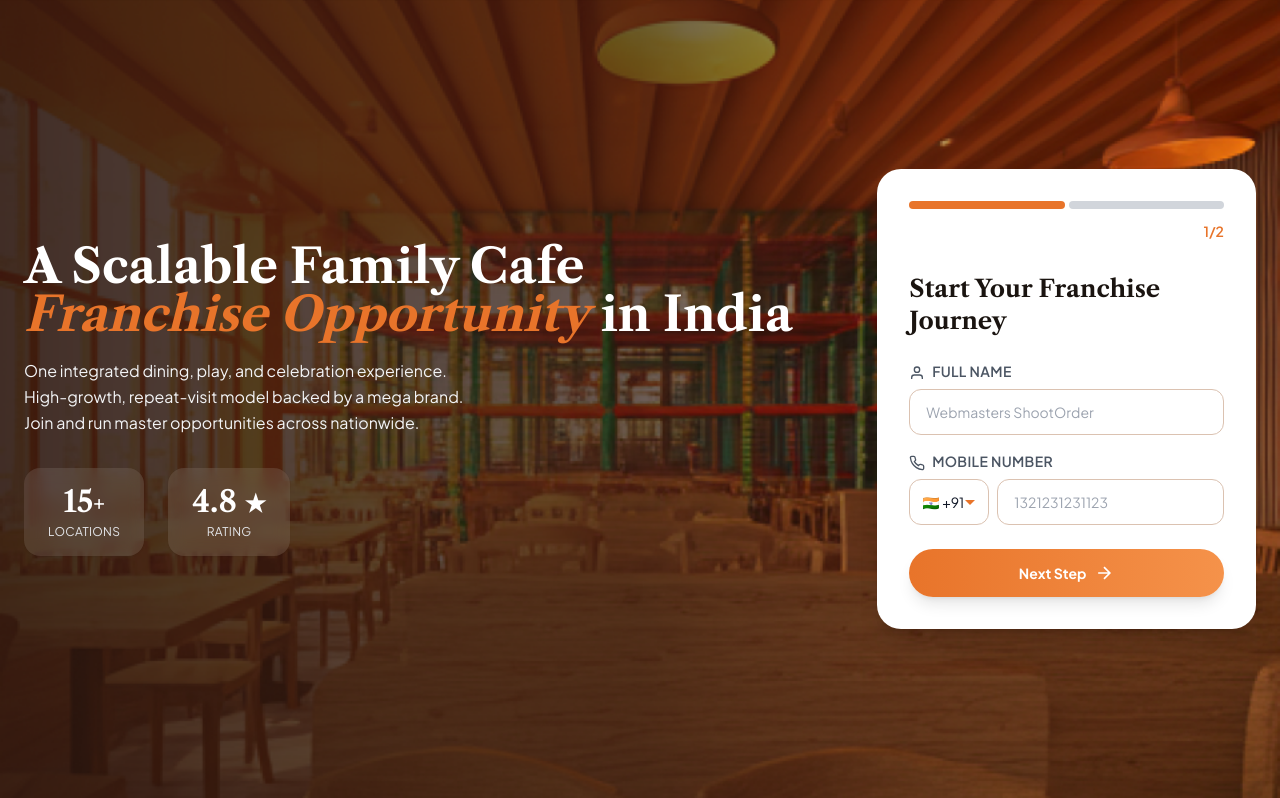
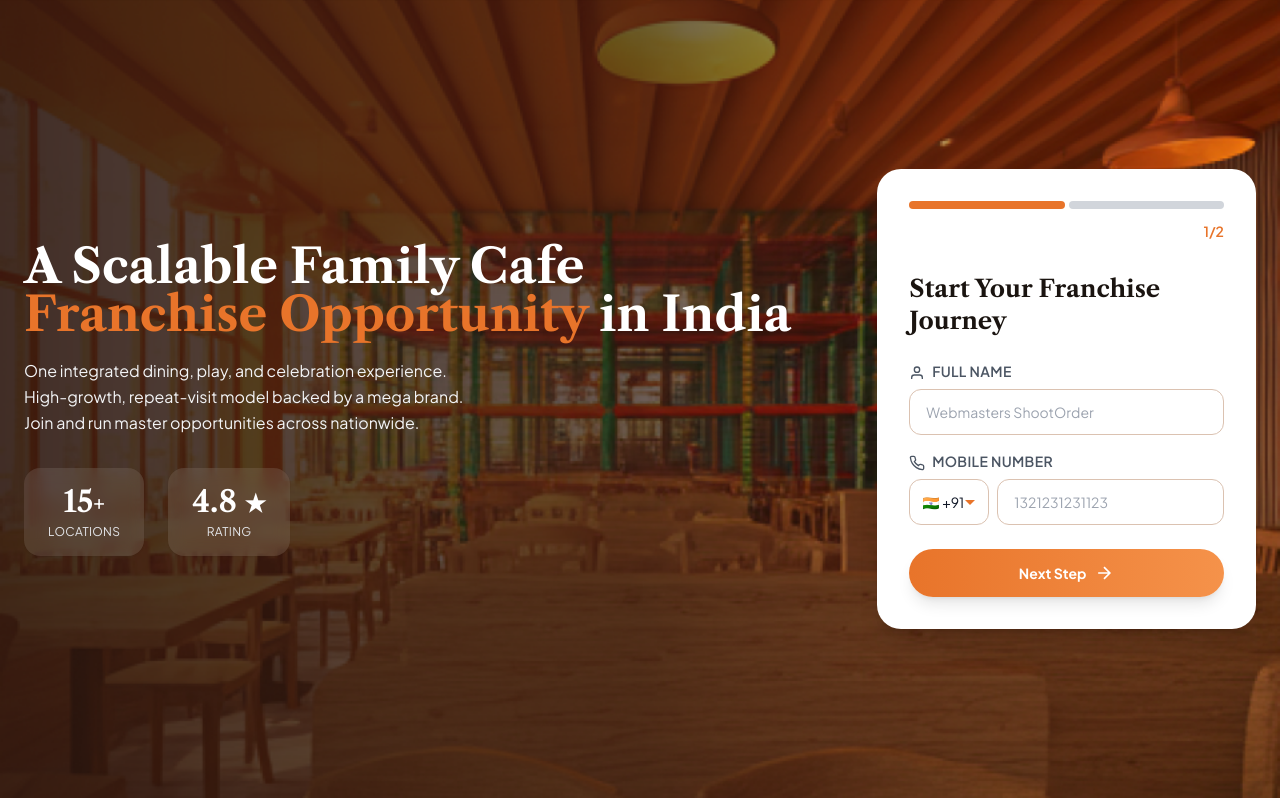
Before and after one commit to techlead-shootorder/Chootobheem, a PHP site: page / in a window 1280 px wide. Shown: the part 73-871 px from the top of the page. Run offline with PHP 8.4, Linux system fonts and the light colour scheme; some libraries are stand-ins or nearby versions.

Commit message:
Remove italic styling from 'Franchise Opportunity'
Changed from italic to regular text while keeping the orange color.

```diff
--- a/index.php
+++ b/index.php
@@ -163,7 +163,7 @@ $nav_links = ["Experience", "Menu", "Membership", "Birthdays", "Locations", "Fra
         <div>
 
           <h1 class="font-heading text-3xl md:text-4xl lg:text-5xl font-bold text-white leading-tight">
-            A Scalable Family Cafe <em class="italic-orange">Franchise Opportunity</em> in India
+            A Scalable Family Cafe <span class="text-brand-orange">Franchise Opportunity</span> in India
           </h1>
           <p class="font-body text-gray-100 mt-5 text-base leading-relaxed max-w-md">
             One integrated dining, play, and celebration experience.
```
